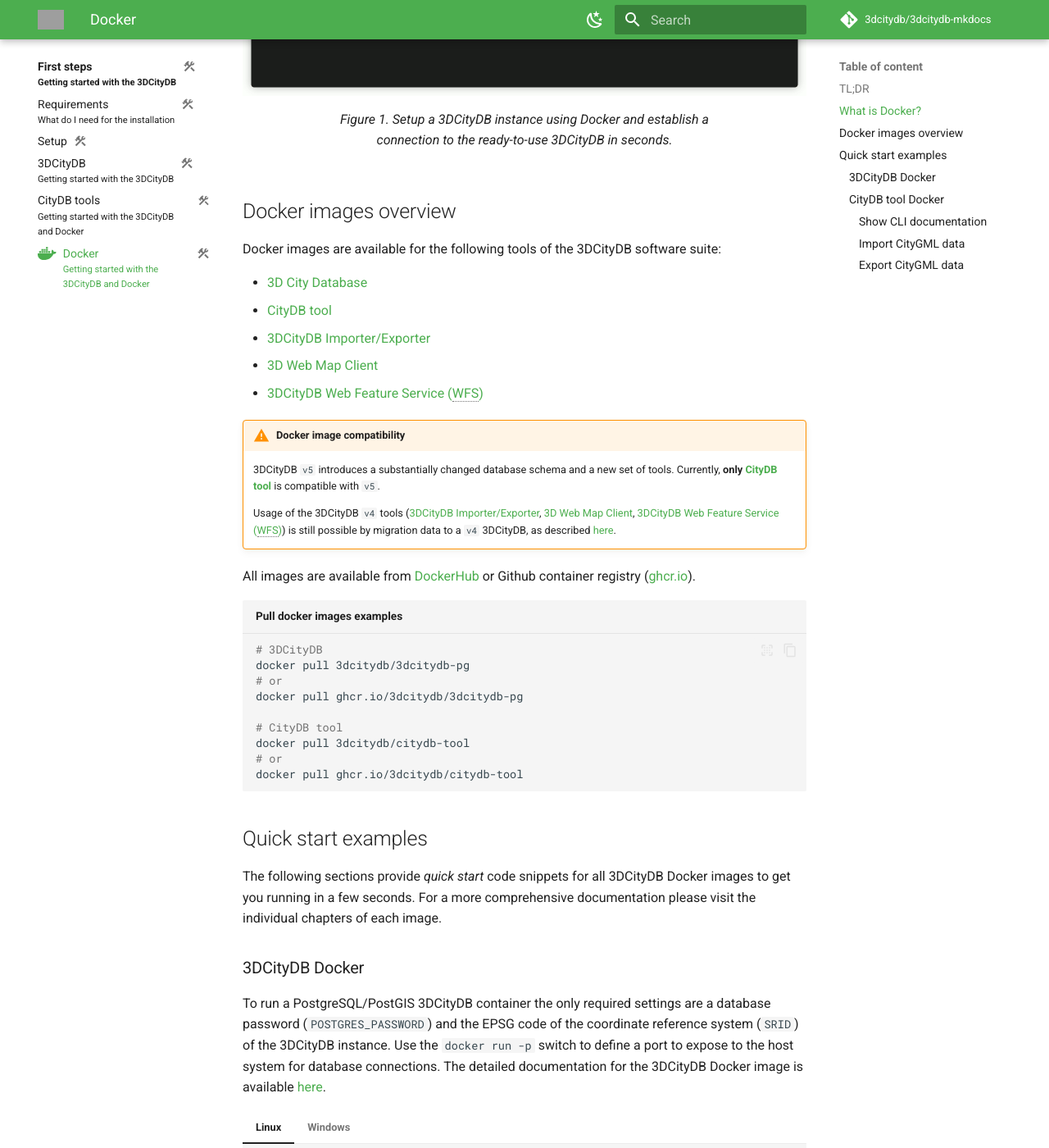
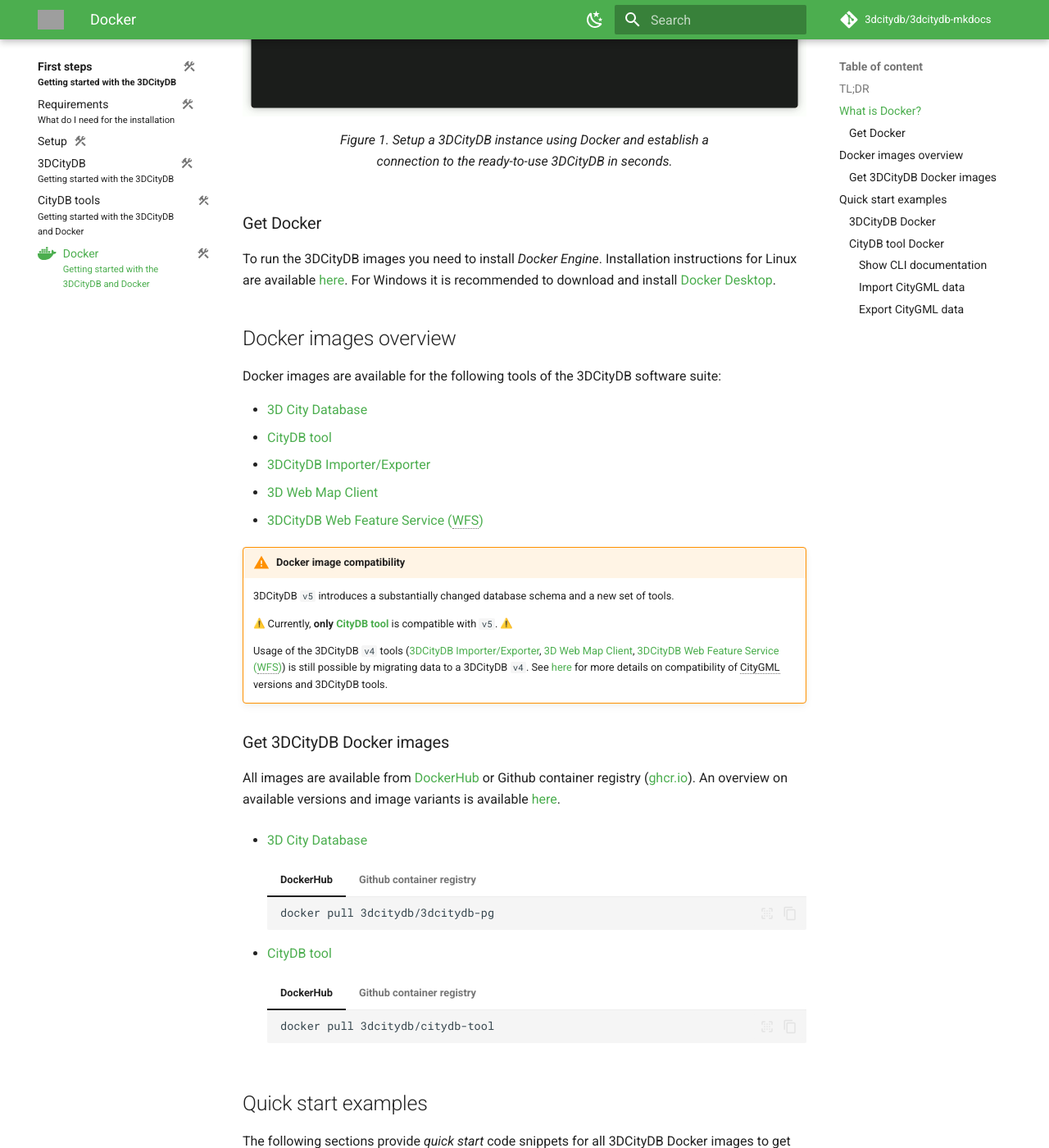
Before and after one commit to BWibo/3dcitydb-mkdocs, an MkDocs documentation site: the page built from docs/first-steps/docker.md, in a window 1280 px wide and 1400 px high, scrolled down 1634 px. Shown: the whole window at 82% size. Built offline with MkDocs 1.6.1 and Material for MkDocs 9.7.7, drawn with Linux system fonts in a browser that asks for light colours; emoji names are drawn with the system emoji font; comment, search, counter and statistics services are not loaded; some of the changed text lies outside the part shown; grey boxes are pictures that could not be loaded.

Commit message:
finalize docker first steps

````diff
--- a/docs/first-steps/docker.md
+++ b/docs/first-steps/docker.md
@@ -11,7 +11,7 @@
   - quickstart
 ---
 
-The quickest way to get up and running with 3DCityDB is using Docker! On this page you will find quick start examples for the 3DCityDB and tools using Docker :fontawesome-brands-docker:.
+The quickest way to get up and running with 3DCityDB is using Docker!  On this page you will find quick start examples for the 3DCityDB and tools using Docker :fontawesome-brands-docker:. Follow the examples to [create](#3dcitydb-docker) a database, [import CityGML](#import-citygml-data) data, and create an [export](#export-citygml-data) in minutes.
 
 ## TL;DR
 
@@ -71,7 +71,7 @@
 
 ## What is Docker?
 
-[Docker :fontawesome-brands-docker:](https://docker.com){target="_blank"} is a widely used virtualization technology that makes it possible to pack an application with all its required resources into a standardized unit - the *Docker Container*. Software encapsulated in this way can run on Linux, Windows, macOS and most cloud services without any further changes or setup process. Docker containers are lightweight compared to traditional virtualization environments that emulate an entire operating system, because they contain only the application and all the tools, program libraries, and files it requires.
+[Docker :fontawesome-brands-docker:](https://docker.com){target="blank"} is a widely used virtualization technology that makes it possible to pack an application with all its required resources into a standardized unit - the _Docker Container_. Software encapsulated in this way can run on Linux, Windows, macOS and most cloud services without any further changes or setup process. Docker containers are lightweight compared to traditional virtualization environments that emulate an entire operating system, because they contain only the application and all the tools, program libraries, and files it requires.
 
 Docker enables you to get a 3DCityDB instance up and running in a fews seconds, without having to setup a database server or the 3DCityDB database schema, as shown below.
 
@@ -79,6 +79,10 @@
 /// figure-caption
 Setup a 3DCityDB instance using Docker and establish a connection to the ready-to-use 3DCityDB in seconds.
 ///
+
+### Get Docker
+
+To run the 3DCityDB images you need to install _Docker Engine_. Installation instructions for Linux are available [here](https://docs.docker.com/desktop/setup/install/linux/){target="blank"}. For Windows it is recommended to download and install [Docker Desktop](https://www.docker.com/products/docker-desktop/){target="blank"}.
 
 ## Docker images overview
 
@@ -92,27 +96,67 @@
 
 !!! warning "Docker image compatibility"
 
-     3DCityDB `v5` introduces a substantially changed database schema and a new set of tools. Currently, __only [CityDB tool](../citydb-tool/index.md)__ is compatible with `v5`.
+    3DCityDB `v5` introduces a substantially changed database schema and a new set of tools.
 
-    Usage of the 3DCityDB `v4` tools ([3DCityDB Importer/Exporter](https://3dcitydb-docs.readthedocs.io/en/latest/impexp/docker.html){target="_blank"}, [3D Web Map Client](https://3dcitydb-docs.readthedocs.io/en/latest/webmap/docker.html){target="_blank"}, [3DCityDB Web Feature Service (WFS)](https://3dcitydb-docs.readthedocs.io/en/latest/wfs/docker.html){target="_blank"}) is still possible by migration data to a `v4` 3DCityDB, as described [here](../compatibility.md).
+    :warning: Currently, __only [CityDB tool](../citydb-tool/index.md)__ is compatible with `v5`. :warning:
 
-All images are available from [DockerHub]{target="_blank"} or Github container registry ([ghcr.io]{target="_blank"}).
+    Usage of the 3DCityDB `v4` tools ([3DCityDB Importer/Exporter](https://3dcitydb-docs.readthedocs.io/en/latest/impexp/docker.html){target="blank"}, [3D Web Map Client](https://3dcitydb-docs.readthedocs.io/en/latest/webmap/docker.html){target="blank"}, [3DCityDB Web Feature Service (WFS)](https://3dcitydb-docs.readthedocs.io/en/latest/wfs/docker.html){target="blank"}) is still possible by migrating data to a 3DCityDB `v4`. See [here](../compatibility.md) for more details on compatibility of CityGML versions and 3DCityDB tools.
 
-``` bash title="Pull docker images examples"
-# 3DCityDB
-docker pull 3dcitydb/3dcitydb-pg
-# or
-docker pull ghcr.io/3dcitydb/3dcitydb-pg
+### Get 3DCityDB Docker images
 
-# CityDB tool
-docker pull 3dcitydb/citydb-tool
-# or
-docker pull ghcr.io/3dcitydb/citydb-tool
-```
+All images are available from [DockerHub]{target="blank"} or Github container registry ([ghcr.io]{target="blank"}). An overview on available versions and image variants is available [here](../3dcitydb/docker.md#image-variants-and-versions).
+
+- [3D City Database](../3dcitydb/docker.md)
+
+    === "DockerHub"
+
+        ``` bash
+        docker pull 3dcitydb/3dcitydb-pg
+        ```
+
+    === "Github container registry"
+
+        ``` bash
+        docker pull ghcr.io/3dcitydb/3dcitydb-pg
+        ```
+
+        !!! tip
+
+            To benefit of the latest bugfixes and features of PostgreSQL/PostGIS spatial functions we recommend to use the `alpine` image versions. See [here](../3dcitydb/docker.md#image-variants-and-versions) for more details on the differences between the `debian` and `alpine` image variants.
+
+            === "DockerHub"
+
+                ``` bash
+                docker pull 3dcitydb/3dcitydb-pg:latest-alpine
+                ```
+
+            === "Github container registry"
+
+                ``` bash
+                docker pull ghcr.io/3dcitydb/3dcitydb-pg:latest-alpine
+                ```
+
+
+- [CityDB tool](../citydb-tool/docker.md)
+
+    === "DockerHub"
+
+        ``` bash
+        docker pull 3dcitydb/citydb-tool
+        ```
+
+    === "Github container registry"
+
+        ``` bash
+        docker pull ghcr.io/3dcitydb/citydb-tool
+        ```
 
 ## Quick start examples
 
-The following sections provide *quick start* code snippets for all 3DCityDB Docker images to get you running in a few seconds. For a more comprehensive documentation please visit the individual chapters of each image.
+The following sections provide _quick start_ code snippets for all 3DCityDB Docker images to get you running in a few seconds. For a more comprehensive documentation please visit the individual chapters of each image.
+
+- [3DCityDB Docker](../3dcitydb/docker.md)
+- [CityDB tool Docker](../citydb-tool/docker.md)
 
 ### 3DCityDB Docker
 
@@ -194,6 +238,9 @@
 
 ``` bash
 docker run -i -t --rm 3dcitydb/citydb-tool help import
+docker run -i -t --rm 3dcitydb/citydb-tool help export
+docker run -i -t --rm 3dcitydb/citydb-tool help delete
+# ...
 ```
 
 To see the usage description of a subcommand, use the `help` function of the top level command:
@@ -204,7 +251,7 @@
 
 #### Import CityGML data
 
-Run the `import` command :material-database-import: to import a CityGML dataset located at `/local/data/dir/data.gml`.
+Run the `import` command to import :material-database-import: a CityGML dataset located at `/local/data/dir/data.gml`.
 
 === "Linux"
 
@@ -234,7 +281,7 @@
 
 #### Export CityGML data
 
-Run the `export` command :material-database-export: to export a CityGML dataset to `/local/data/dir/export.gml`.
+Run the `export` command to export :material-database-export: a CityGML dataset to `/local/data/dir/export.gml`.
 
 === "Linux"
 
````
Also changed, not shown: other parts of docs/first-steps/docker.md (+1 -1 lines).
